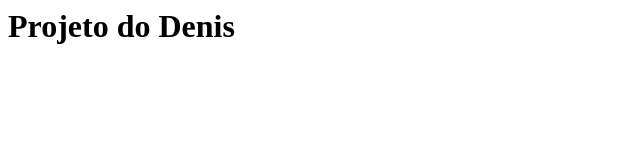
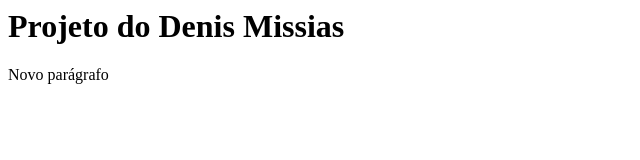
Before and after one commit to denismissias/curso-git, a plain HTML site: page index.html in a window 1280 px wide. Shown: the whole page, without its empty margins (0-640 px from the left). Drawn offline with Linux system fonts and the light colour scheme.

Commit message:
Novo paragrafo

```diff
--- a/index.html
+++ b/index.html
@@ -1,8 +1,8 @@
 <html>
     <head>
-
     </head>
     <body>
-        <h1>Projeto do Denis</h1>
+        <h1>Projeto do Denis Missias</h1>
+        <p>Novo parágrafo</p>
     </body>
 </html>
```
